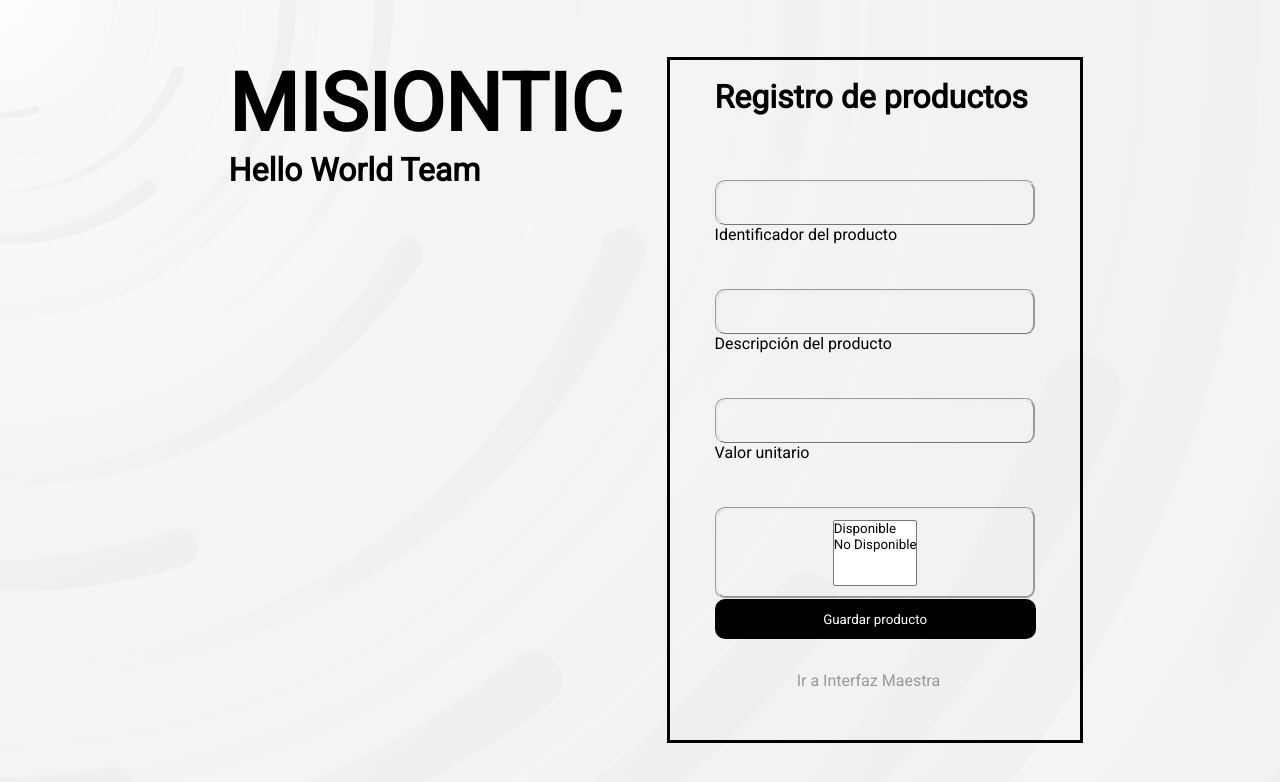
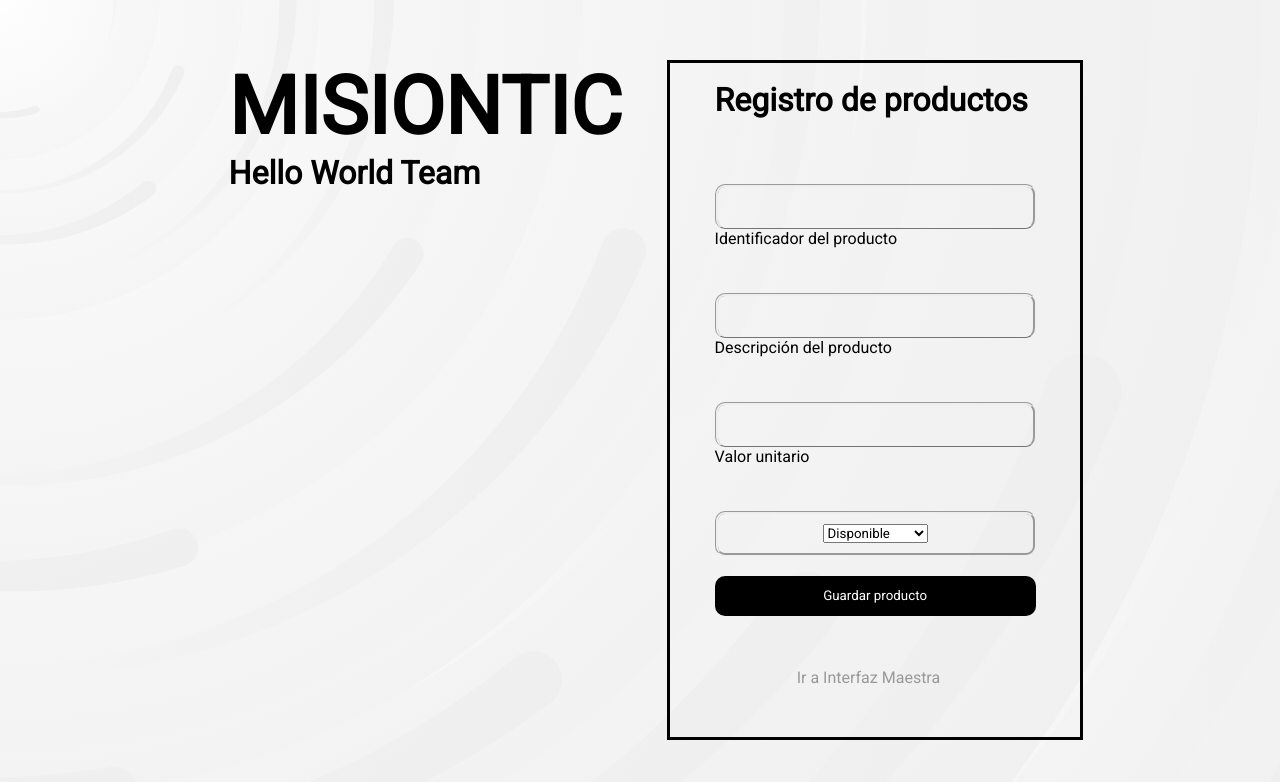
Before and after one commit to MISION-TIC-Hello-World-Team/MISIONTIC-Ciclo3, a React (Create React App) app: page /productEntry in a window 1280 px wide. Shown: the top 782 px of the page. Built offline with nearby package versions, Linux system fonts and the light colour scheme.

Commit message:
organización ProductEntry

```diff
--- a/src/pages/ProductEntry/index.jsx
+++ b/src/pages/ProductEntry/index.jsx
@@ -5,23 +5,9 @@ import 'react-toastify/dist/ReactToastify.css';
 import React, { useEffect, useState } from 'react';
 import { ProductMaster } from '..';
 
-const GuardarProducto = () => {
-    const toastExito = () => toast.success("Producto guardado exitosamente")
-    return (
-        <div className="login-submit">
-            <input onClick={toastExito} className="checkbox-bottom" id="checkbox-bottom"type="button" value="Guardar producto" />
-            <ToastContainer
-                position="bottom-center"
-                autoClose={5000}
-            />
-        </div>
-    )
-}
+
 const ProductEntry = () => {
-    const [productID,setProductID]=useState("");
-    const [productDesc,setProductDesc]=useState("");
-    const [unitValue,setUnitValue]=useState("");
-    const [status,setStatus]=useState("");
+
     return (
         <div className="login-screen">
             <div className="login-container">
@@ -33,34 +19,57 @@ const ProductEntry = () => {
                 </div>
                 <div className="login-right">
                     <div className="login-form">
+                        <Form />
+                    </div>
+                </div>
+            </div>
+        </div>
+    )
+}
+const Form = () => {
+    const [productID, setProductID] = useState("");
+    const [productDesc, setProductDesc] = useState("");
+    const [unitValue, setUnitValue] = useState("");
+    const [estado, setStatus] = useState("");
+    const toastExito = () => toast.success("Producto guardado exitosamente")
+    const sendBackend = () => {
+        console.log(productID, productDesc, unitValue, estado)
+    }
+    return (
+
+        <div >
             <h1>Registro de productos</h1>
             <form>
                 <div className="group-n">
-                                <input onChange={(e)=> {setProductID(e.target.value)}} type="text" required />
+                    <input value={productID} onChange={(e) => { setProductID(e.target.value) }} type="text" required />
                     <span className="highlight"></span>
                     <span className="bar"></span>
                     <p>Identificador del producto</p>
                 </div>
                 <div className="group-n">
-                                <input onChange={(e)=> {setProductDesc(e.target.value)}} type="text" required />
+                    <input value={productDesc} onChange={(e) => { setProductDesc(e.target.value) }} type="text" required />
                     <span className="highlight"></span>
                     <span className="bar" ></span>
                     <p>Descripción del producto</p>
                 </div>
                 <div className="group-n">
-                                <input onChange={(e)=> {setUnitValue(e.target.value)}} type="number" required />
+                    <input value={unitValue} onChange={(e) => { setUnitValue(e.target.value) }} type="number" required />
                     <span className="highlight"></span>
                     <span className="bar"></span>
                     <p>Valor unitario</p>
                 </div>
-                            <div className="checkbox" >
-                                <select onChange={(e)=> {setStatus(e.target.value)}} name="estado" multiple required>
-                                    <option value="disponible" >Disponible</option>
-                                    <option value="No disponible">No Disponible</option>
+                <div href="estado "className="checkbox" >
+                    <select value={estado} onChange={(e) => { setStatus(e.target.value) }} name="estado"  required>
+                        <option >Disponible</option>
+                        <option >No Disponible</option>
                     </select>
                 </div>
-                            <div >
-                                <GuardarProducto />
+                <div className="login-submit">
+                    <input onClick={toastExito} onClick={()=>{sendBackend()}}className="checkbox-bottom" id="checkbox-bottom" type="button" value="Guardar producto" />
+                    <ToastContainer
+                        position="bottom-center"
+                        autoClose={5000}
+                    />
                 </div>
                 <div className="others">
                     <div>
@@ -69,9 +78,7 @@ const ProductEntry = () => {
                 </div>
             </form>
         </div>
-                </div>
-            </div>
-        </div>
+
     )
 }
 export default ProductEntry
--- a/src/pages/ProductEntry/productEntry.css
+++ b/src/pages/ProductEntry/productEntry.css
@@ -15,6 +15,8 @@
 }
 .checkbox-bottom{
     border-radius:10px;
+    margin: 20px 20px 20px 0px;
+
 }
 
 .checkbox-bottom:hover{
```
Also changed, not shown: src/pages/ProductEntry/notas(IGNORAR).jsx (+9 -1 lines). Lines whose indentation alone changed are shown as unchanged.
